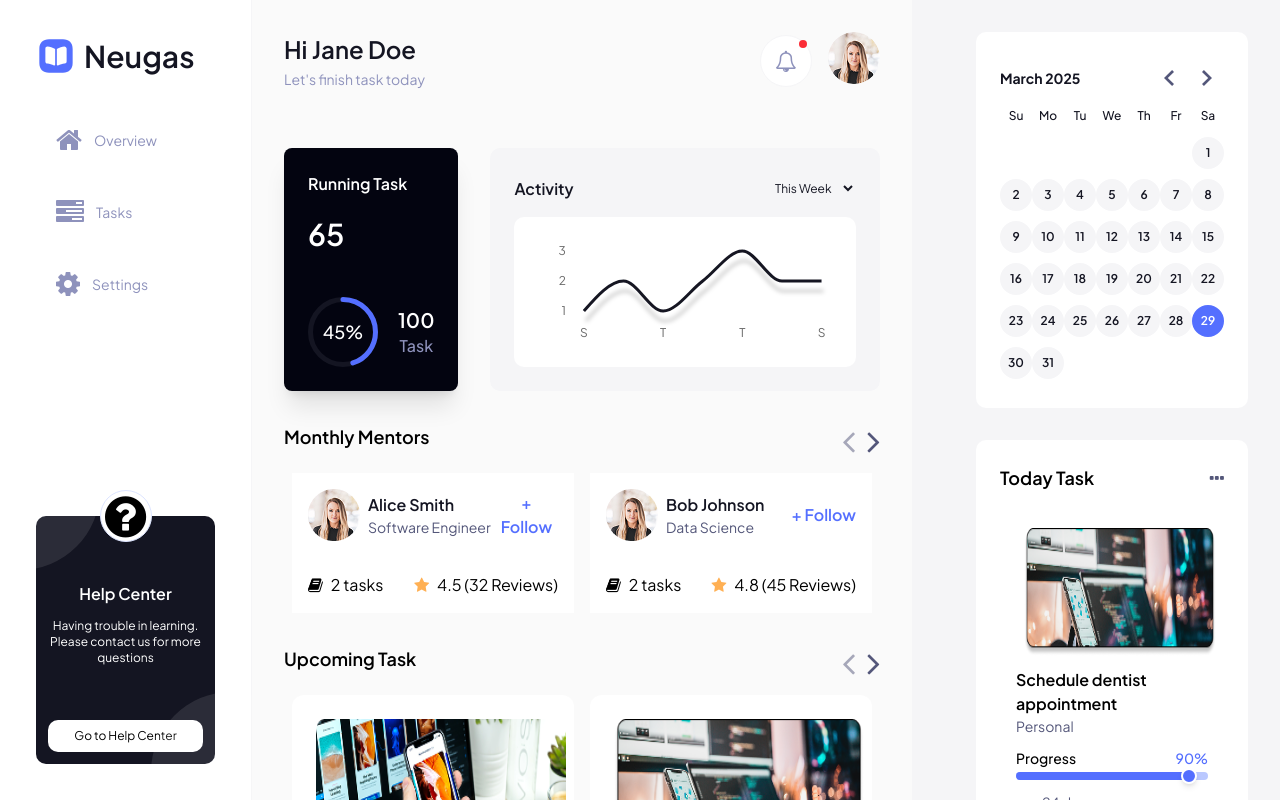
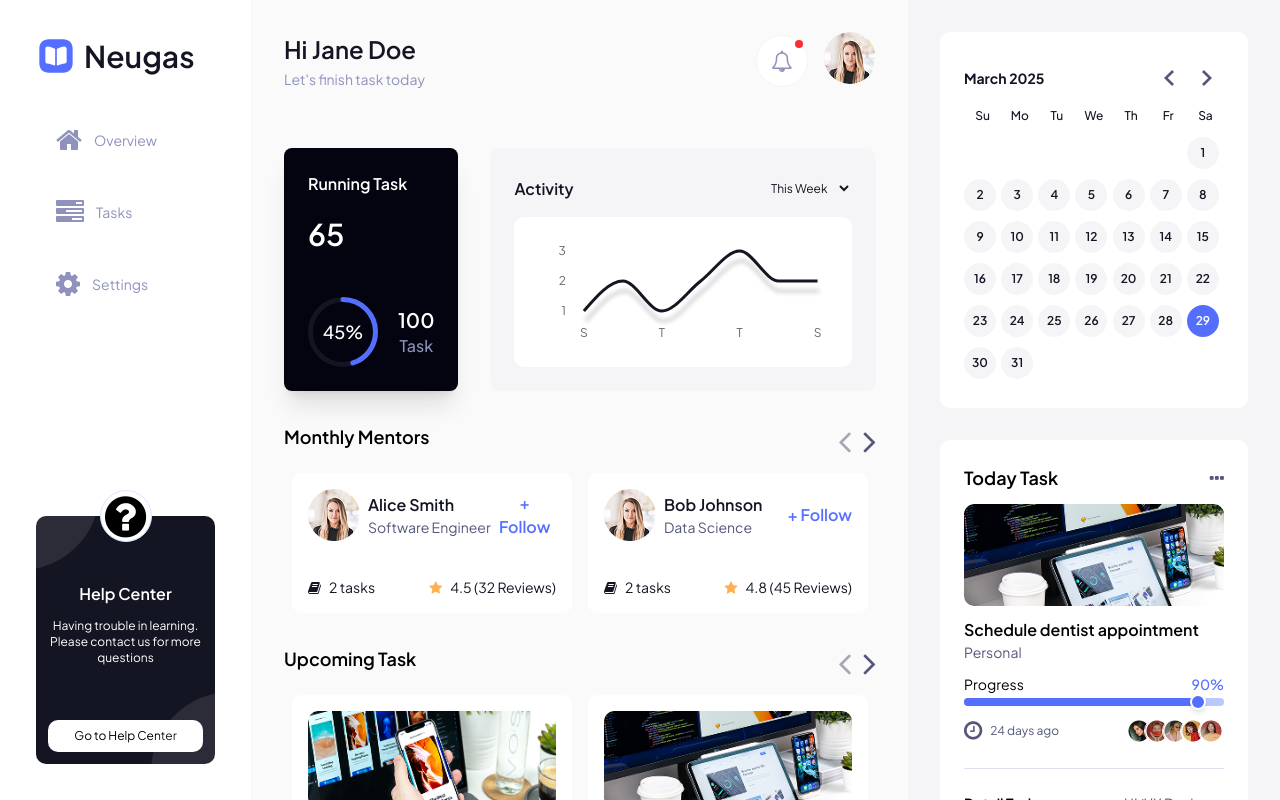
Before and after one commit to Evans-Asiedu/task-management, a React (Vite) app: page / in a window 1280 px wide. Shown: the top 800 px of the page. Built offline with nearby package versions, Linux system fonts and the light colour scheme.

Commit message:
Imrpve mentor & task card's styles, improve Overview page's layout

```diff
--- a/src/components/MentorCard.jsx
+++ b/src/components/MentorCard.jsx
@@ -3,7 +3,7 @@ import React, { Component } from "react";
 const MentorCard = ({ mentor }) => {
   const { name, role, tasks, stars, reviews } = mentor;
   return (
-    <div className="bg-primary-0">
+    <div className="bg-primary-0 rounded-r-1">
       <div className="h-[140px] flex flex-col justify-between p-4">
         <div className="flex justify-between">
           <div className="flex">
@@ -19,7 +19,7 @@ const MentorCard = ({ mentor }) => {
             + Follow
           </button>
         </div>
-        <div className="flex justify-between">
+        <div className="flex justify-between text-secondary-500 text-sm">
           <span>
             <i className="fa fa-book me-2 inline" aria-hidden="true"></i>
             <p className="inline">{tasks.length} tasks</p>
--- a/src/components/TaskCard.jsx
+++ b/src/components/TaskCard.jsx
@@ -1,6 +1,6 @@
 import { timeAgo } from "src/utils/formatDate";
 
-const TaskCard = ({ task }) => {
+const TaskCard = ({ task, className="" }) => {
   const avatars = [
     "/avatar1.png",
     "/avatar2.png",
@@ -10,12 +10,12 @@ const TaskCard = ({ task }) => {
   ];
 
   return (
-    <div className=" bg-primary-0 rounded-xl p-4 ">
+    <div className={`bg-primary-0 rounded-r-1 p-4 ${className}`} >
       {/* Image Section */}
       <img
         src={task.imageUrl}
         alt={task.title}
-        className="w-[100%] h-32 rounded-lg object-fit m-2"
+        className="w-full rounded-r-1 object-fit"
       />
 
       {/* Task Title & Role */}
@@ -25,7 +25,7 @@ const TaskCard = ({ task }) => {
       {/* Progress Bar */}
       <div className="mt-3">
         <div className="flex justify-between items-center">
-          <p className="text-sm font-medium">Progress</p>
+          <p className="text-sm">Progress</p>
           <span className="text-primary-500 text-sm font-medium">90%</span>
         </div>
 
@@ -52,7 +52,7 @@ const TaskCard = ({ task }) => {
             className="fa fa-clock-o fa-lg text-secondary-400"
             aria-hidden="true"
           ></i>
-          <span className="text-sm text-secondary-400">
+          <span className="text-xs text-secondary-400">
             {timeAgo(task.createdAt)}
           </span>
         </div>
--- a/src/components/TodayTask.jsx
+++ b/src/components/TodayTask.jsx
@@ -9,7 +9,8 @@ const TodayTask = () => {
   return (
     <div className="bg-primary-0 rounded-r-1 p-6">
       <TaskHeader name="Today Task" />
-      <TaskCard task={task} />
+      <TaskCard task={task} className="!p-0 "/>
+      <div className="border-b border-secondary-100 my-6"></div>
       <TaskDetails />
     </div>
   );
--- a/src/components/pages/Overview.jsx
+++ b/src/components/pages/Overview.jsx
@@ -11,7 +11,7 @@ const Overview = () => {
   const currentUserName = data.loggedInUser.name;
   return (
     <>
-      <main className="h-full flex gap-6 lg:gap-8">
+      <main className="h-full flex ">
         <div className="flex-grow bg-n-2">
           <Header
             showActions={false}
@@ -30,7 +30,7 @@ const Overview = () => {
           </div>
         </div>
 
-        <div className="hidden lg:block p-6 lg:p-8 space-y-6 lg:space-y-8 bg-n-1">
+        <div className="hidden xl:flex flex-col p-6 lg:p-8 gap-6 xl:gap-8 bg-n-1 min-w-[372px]">
           <Calendar />
           <TodayTask />
         </div>
--- a/src/data.js
+++ b/src/data.js
@@ -51,7 +51,7 @@ export const data = {
     {
       id: 2,
       createdAt: "2025-03-05T14:20:00Z",
-      imageUrl: "/Image1.png",
+      imageUrl: "/Image3.png",
       category: "Personal",
       tag: "Important",
       title: "Schedule dentist appointment",
```
